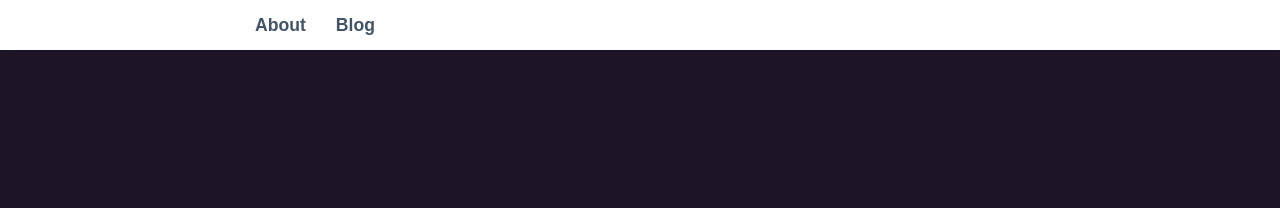
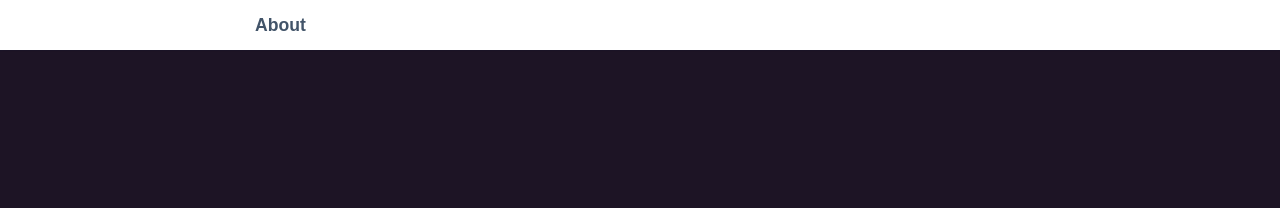
Before and after one commit to beatriceborbon/beatriceborbon.github.io, a Jekyll site: the page built from index.html, in a window 1280 px wide. Shown: the top 208 px of the page. Built offline with Jekyll 4.4.1, drawn with Linux system fonts in a browser that asks for light colours; some web fonts are replaced.

Commit message:
remove blog

```diff
--- a/_includes/header.html
+++ b/_includes/header.html
@@ -5,7 +5,6 @@
 				{% for page in site.pages %} {% if page.title %}
 				<li><a href="{{ page.url}}">{{ page.title }}</a></li>
 				{% endif %} {% endfor %}
-				<li><a href="{{ "/blog"}}">Blog</a></li>
 			</ul>
 			</li>
 			</ul>
```
